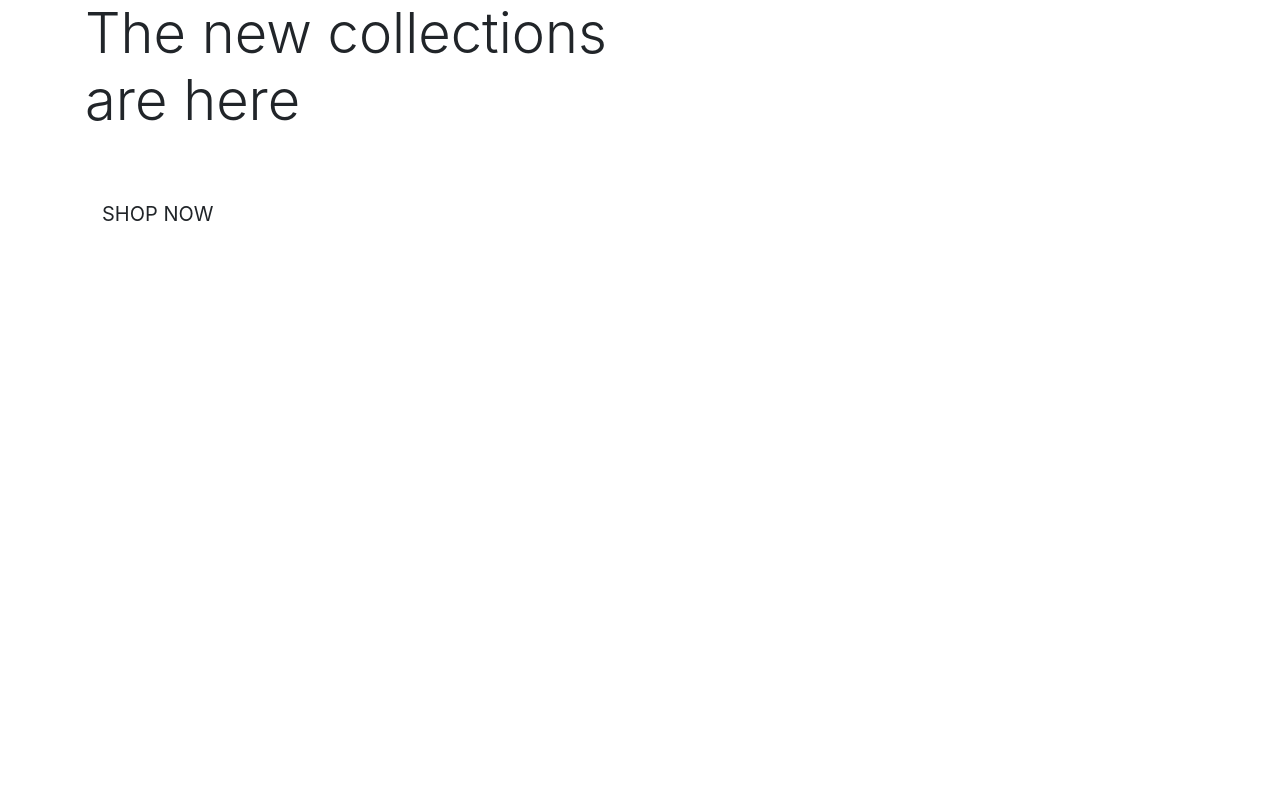
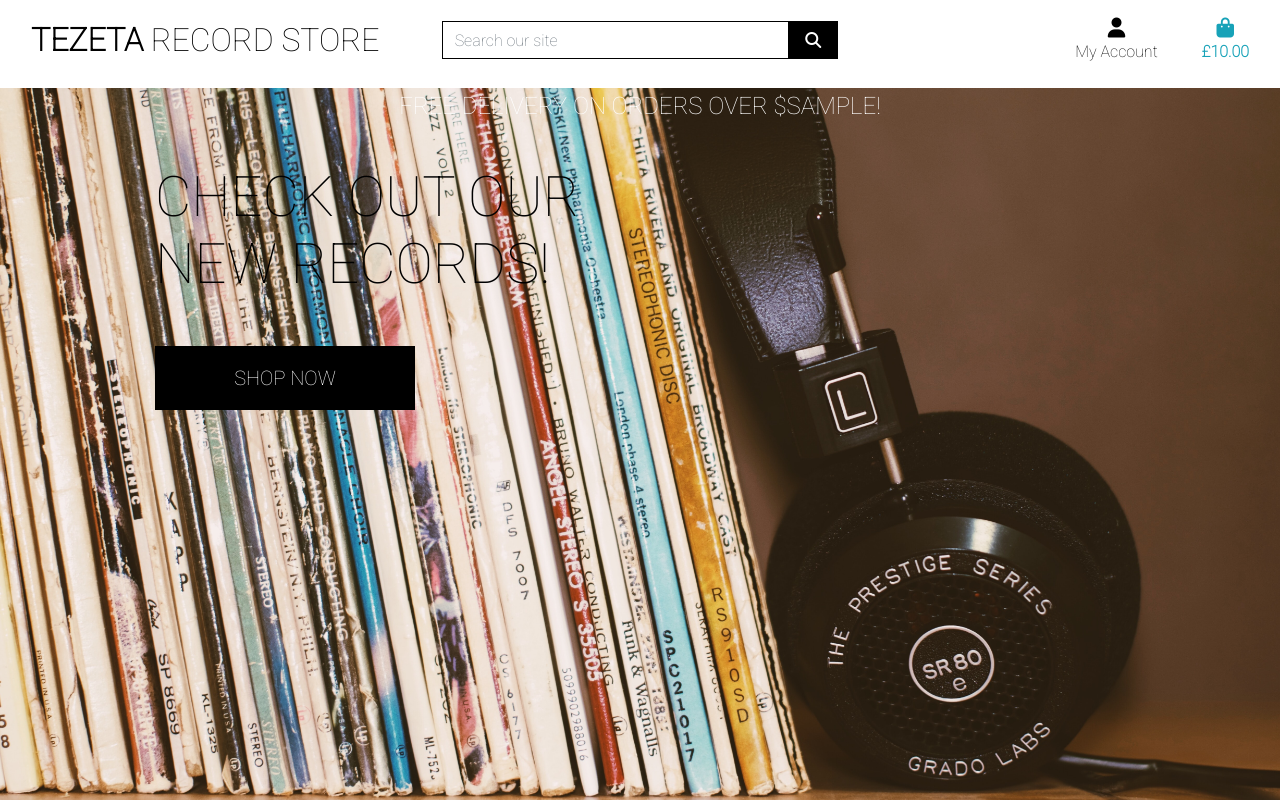
Before and after one commit to komfiGolabi/Tezeta-record-store, a Django app: template home/templates/home/index.html in a window 1280 px wide. Run offline with Django 3.2, Linux system fonts and the light colour scheme; the template is opened without the code that fills it: most values are stand-ins (such as "Sample title", 1, 10 or a date in 2020); some libraries are stand-ins or nearby versions.

Commit message:
finished base.html, added some basic styling and connected static files

```diff
--- a/home/templates/home/index.html
+++ b/home/templates/home/index.html
@@ -14,7 +14,7 @@
         <div class="row h-100">
             <div class="col-7 col-md-6 my-auto">
                 <h1 class="display-4 logo-font text-black">
-                    The new collections are here
+                    Check out our new records!
                 </h1>
                 <div class="my-5">
                     <h4>
--- /dev/null
+++ b/static/css/base.css
@@ -0,0 +1,81 @@
+html {
+    height: 100%;
+}
+
+body {
+    background: url('/media/record-home.jpg') no-repeat center center fixed;
+    background-size: cover;
+    height: calc(100vh - 164px);
+    color: #555;
+    font-family: 'Roboto';
+}
+
+/* from Bulma */
+.icon {
+    align-items: center;
+    display: inline-flex;
+    justify-content: center;
+    height: 1.5rem;
+    width: 1.5rem;
+}
+
+.logo-font {
+    text-transform: uppercase;
+}
+
+.main-logo-link {
+    width: fit-content;
+}
+
+.shop-now-button {
+    background: black;
+    color: white;
+    min-width: 260px;
+}
+
+.btn-black {
+    background: black;
+    color: white;
+}
+
+.shop-now-button:hover,
+.shop-now-button:active,
+.shop-now-button:focus,
+.btn-black:hover,
+.btn-black:active,
+.btn-black:focus {
+    background: #222;
+    color: white;
+}
+
+.text-black {
+    color: #000 !important;
+}
+
+.border-black {
+    border: 1px solid black !important;
+}
+
+/* -------------------------------- Media Queries */
+
+/* Slightly larger container on xl screens */
+@media (min-width: 1200px) {
+  .container {
+    max-width: 80%;
+  }
+}
+
+/* fixed top navbar only on medium and up */
+@media (min-width: 992px) {
+    .fixed-top-desktop-only {
+        position: fixed;
+        top: 0;
+        right: 0;
+        left: 0;
+        z-index: 1030;
+    }
+
+    .header-container {
+        padding-top: 164px;
+    }
+}
--- a/templates/base.html
+++ b/templates/base.html
@@ -15,15 +15,20 @@
 
     {% block corecss %}
         <link rel="stylesheet" href="https://stackpath.bootstrapcdn.com/bootstrap/4.4.1/css/bootstrap.min.css" integrity="sha384-Vkoo8x4CGsO3+Hhxv8T/Q5PaXtkKtu6ug5TOeNV6gBiFeWPGFN9MuhOf23Q9Ifjh" crossorigin="anonymous">
+        <link href="https://fonts.googleapis.com/css2?family=Lora&family=Roboto:wght@100&display=swap" rel="stylesheet">
+        <link rel="stylesheet" href="{% static 'css/base.css' %}">
     {% endblock %}
 
     {% block extra_css %}
     {% endblock %}
 
     {% block corejs %}
-        <script src="https://code.jquery.com/jquery-3.4.1.slim.min.js" integrity="sha384-J6qa4849blE2+poT4WnyKhv5vZF5SrPo0iEjwBvKU7imGFAV0wwj1yYfoRSJoZ+n" crossorigin="anonymous"></script>
-        <script src="https://cdn.jsdelivr.net/npm/popper.js@1.16.0/dist/umd/popper.min.js" integrity="sha384-Q6E9RHvbIyZFJoft+2mJbHaEWldlvI9IOYy5n3zV9zzTtmI3UksdQRVvoxMfooAo" crossorigin="anonymous"></script>
-        <script src="https://stackpath.bootstrapcdn.com/bootstrap/4.4.1/js/bootstrap.min.js" integrity="sha384-wfSDF2E50Y2D1uUdj0O3uMBJnjuUD4Ih7YwaYd1iqfktj0Uod8GCExl3Og8ifwB6" crossorigin="anonymous"></script>
+    <script src="https://kit.fontawesome.com/e9c73d7092.js" crossorigin="anonymous"></script>
+    <script src="https://code.jquery.com/jquery-3.4.1.min.js" integrity="sha256-CSXorXvZcTkaix6Yvo6HppcZGetbYMGWSFlBw8HfCJo=" crossorigin="anonymous"></script>
+    <script src="https://cdn.jsdelivr.net/npm/popper.js@1.16.0/dist/umd/popper.min.js" integrity="sha384-Q6E9RHvbIyZFJoft+2mJbHaEWldlvI9IOYy5n3zV9zzTtmI3UksdQRVvoxMfooAo" crossorigin="anonymous"></script>
+    <script src="https://stackpath.bootstrapcdn.com/bootstrap/4.4.1/js/bootstrap.min.js" integrity="sha384-wfSDF2E50Y2D1uUdj0O3uMBJnjuUD4Ih7YwaYd1iqfktj0Uod8GCExl3Og8ifwB6" crossorigin="anonymous"></script>
+    <!-- Stripe -->
+    <script src="https://js.stripe.com/v3/"></script>
     {% endblock %}
 
     {% block extra_js %}
@@ -32,7 +37,85 @@
     <title>Tezeta- record store {% block extra_title %}{% endblock %}</title>
   </head>
   <body>
-    <header class="container-fluid fixed-top"></header>
+    <header class="container-fluid fixed-top">
+
+      <header class="container-fluid fixed-top">
+        <div id="topnav" class="row bg-white pt-lg-2 d-none d-lg-flex">
+            <div class="col-12 col-lg-4 my-auto py-1 py-lg-0 text-center text-lg-left">
+                <a href="{% url 'home' %}" class="nav-link main-logo-link">
+                    <h2 class="logo-font text-black my-0"><strong>Tezeta</strong> Record store</h2>
+                </a>
+            </div>
+            <div class="col-12 col-lg-4 my-auto py-1 py-lg-0">
+                <form method="GET" action="">
+                    <div class="input-group w-100">
+                        <input class="form-control border border-black rounded-0" type="text" name="q" placeholder="Search our site">
+                        <div class="input-group-append">
+                            <button class="form-control btn btn-black border border-black rounded-0" type="submit">
+                                <span class="icon">
+                                    <i class="fas fa-search"></i>
+                                </span>
+                            </button>
+                        </div>
+                    </div>
+                </form>
+            </div>
+            <div class="col-12 col-lg-4 my-auto py-1 py-lg-0">
+                <ul class="list-inline list-unstyled text-center text-lg-right my-0">
+                    <li class="list-inline-item dropdown">
+                        <a class="text-black nav-link" href="#" id="user-options" data-toggle="dropdown" aria-haspopup="true" aria-expanded="false">
+                            <div class="text-center">
+                                <div><i class="fas fa-user fa-lg"></i></div>
+                                <p class="my-0">My Account</p>
+                            </div>
+                        </a>
+                        <div class="dropdown-menu border-0" aria-labelledby="user-options">
+                            {% if request.user.is_authenticated %}
+                                {% if request.user.is_superuser %}
+                                    <a href="" class="dropdown-item">Product Management</a>
+                                {% endif %}
+                                <a href="" class="dropdown-item">My Profile</a>
+                                <a href="{% url 'account_logout' %}" class="dropdown-item">Logout</a>
+                            {% else %}
+                                <a href="{% url 'account_signup' %}" class="dropdown-item">Register</a>
+                                <a href="{% url 'account_login' %}" class="dropdown-item">Login</a>
+                            {% endif %}
+                        </div>
+                    </li>
+                    <li class="list-inline-item">
+                        <a class="{% if grand_total %}text-info font-weight-bold{% else %}text-black{% endif %} nav-link" href="">
+                            <div class="text-center">
+                                <div><i class="fas fa-shopping-bag fa-lg"></i></div>
+                                <p class="my-0">
+                                    {% if grand_total %}
+                                        £{{ grand_total|floatformat:2 }}
+                                    {% else %}
+                                        £0.00
+                                    {% endif %}
+                                </p>
+                            </div>
+                        </a>
+                    </li>
+                </ul>
+            </div>
+        </div>
+        <div class="row bg-white">
+            <nav class="navbar navbar-expand-lg navbar-light w-100">
+                <button class="navbar-toggler" type="button" data-toggle="collapse" data-target="#main-nav" aria-controls="main-nav" aria-expanded="false" aria-label="Toggle navigation">
+                    <span class="navbar-toggler-icon"></span>
+                </button>
+                {% include 'includes/mobile-top-header.html' %}
+                {% include 'includes/main-nav.html' %}
+            </nav>
+        </div>
+        <div id="delivery-banner" class="row text-center">
+            <div class="col bg-black text-white">
+                <h4 class="logo-font my-1">Free delivery on orders over ${{ free_delivery_threshold }}!</h4>
+            </div>
+        </div>
+    </header>
+
+
 
     {% if messages %}
         <div class="message-container"></div>
--- a/tezeta/settings.py
+++ b/tezeta/settings.py
@@ -151,6 +151,10 @@
 # https://docs.djangoproject.com/en/3.2/howto/static-files/
 
 STATIC_URL = '/static/'
+STATICFILES_DIRS = (os.path.join(BASE_DIR, 'static'),)
+
+MEDIA_URL = '/media/'
+MEDIA_ROOT = os.path.join(BASE_DIR, 'media')
 
 # Default primary key field type
 # https://docs.djangoproject.com/en/3.2/ref/settings/#default-auto-field
--- a/tezeta/urls.py
+++ b/tezeta/urls.py
@@ -15,9 +15,12 @@
 """
 from django.contrib import admin
 from django.urls import path, include
+from django.conf import settings
+from django.conf.urls.static import static
+
 
 urlpatterns = [
     path('admin/', admin.site.urls),
     path('accounts/', include('allauth.urls')),
     path('', include('home.urls')),
-]
+] + static(settings.MEDIA_URL, document_root=settings.MEDIA_ROOT)
```
Also changed, not shown: media/record-home.jpg (added), templates/includes/main-nav.html (added), templates/includes/mobile-top-header.html (added).
